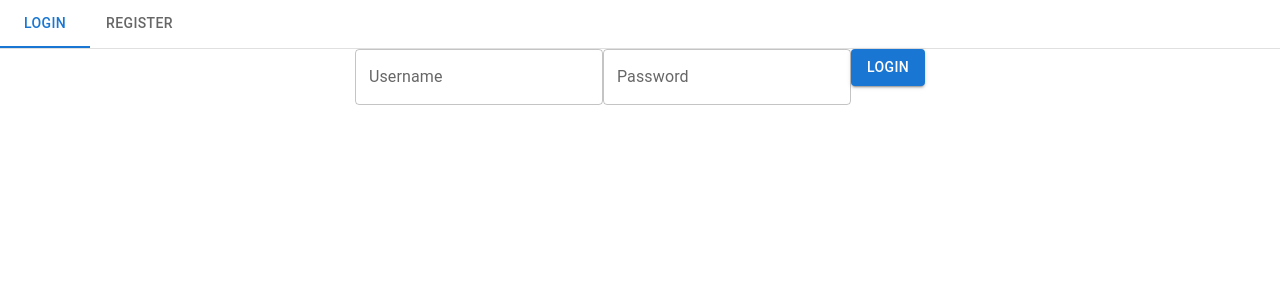
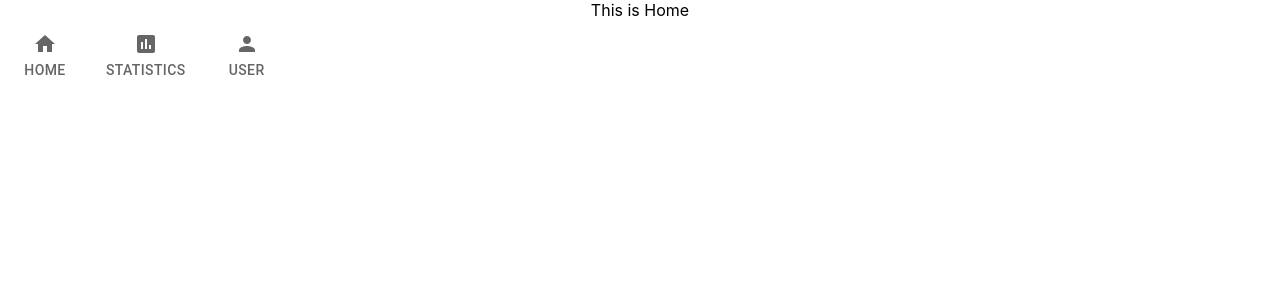
Before and after one commit to ZIchunXu/abook-ts, a React (Create React App) app: page / in a window 1280 px wide. Shown: the top 300 px of the page. Built offline with nearby package versions, Linux system fonts and the light colour scheme.

Commit message:
Create Nav Bar

```diff
--- a/package.json
+++ b/package.json
@@ -5,6 +5,7 @@
   "dependencies": {
     "@emotion/react": "^11.10.5",
     "@emotion/styled": "^11.10.5",
+    "@mui/icons-material": "^5.10.16",
     "@mui/material": "^5.10.16",
     "@testing-library/jest-dom": "^5.16.5",
     "@testing-library/react": "^13.4.0",
--- a/src/App.tsx
+++ b/src/App.tsx
@@ -1,15 +1,25 @@
-import React from 'react';
+import React, { useEffect, useState } from 'react';
 import {Route, Routes, useNavigate, useLocation} from 'react-router-dom';
-import { Login } from './pages/Login';
+import { NavBar } from './components/NavBar';
 import { routes } from './router/routes';
 import './App.css';
 
 function App() {
+  const location = useLocation();
+  const {pathname} = location;
+  const [showNav, setShowNav] = useState<boolean>(false);
+  const needNav = ['/', '/statistics', '/user'];
+
+  useEffect(() => {
+    setShowNav(needNav.includes(pathname))
+  }, [pathname]);
+
   return (
     <div className="App">
       <Routes>
         {routes.map((route) => <Route key={route.path} path={route.path} element={<route.component/>} />)}
       </Routes>
+      <NavBar showNav={showNav}/>
     </div>
   );
 }
--- a/src/components/NavBar.tsx
+++ b/src/components/NavBar.tsx
@@ -1,3 +1,42 @@
 import React, { useState, ChangeEvent, ChangeEventHandler } from "react";
-export const NavBar = () => {
-    return (<div></div>)}
+import { Tabs, Tab, SvgIconProps, Typography, Box, Alert, Button, TextField, Stack } from "@mui/material";
+import HomeIcon from '@mui/icons-material/Home';
+import PersonIcon from '@mui/icons-material/Person';
+import AssessmentIcon from '@mui/icons-material/Assessment';
+import { useLocation, useNavigate } from "react-router-dom";
+
+interface NavBarProps {
+    showNav: boolean
+}
+
+export const NavBar: React.FC<NavBarProps> = ({ showNav }) => {
+    const location = useLocation();
+    const { pathname } = location;
+    const [activeKey, setActiveKey] = useState('pathname');
+    const navigate = useNavigate();
+
+    const el = document.getElementById('navbar');
+
+    // Show nav or not
+    if (el != null) {
+          if (showNav) {
+            el.style.display = 'block';
+          } else {
+            el.style.display = 'none';
+          }
+      }
+
+    const handleChange = (event: React.SyntheticEvent, newValue: string) => {
+        // setValue(newValue);
+        setActiveKey(newValue)
+        navigate(newValue)
+    };
+
+    return (
+            <Tabs id="navbar" value={activeKey} onChange={handleChange} aria-label="icon tabs example">
+                <Tab icon={<HomeIcon />} label="home" value="/" />
+                <Tab icon={<AssessmentIcon />} label="statistics" value="/statistics" />
+                <Tab icon={<PersonIcon />} label="user" value="/user" />
+            </Tabs>
+    );
+}
--- a/src/pages/Home.tsx
+++ b/src/pages/Home.tsx
@@ -1,3 +1,3 @@
 import React, { useState, ChangeEvent, ChangeEventHandler } from "react";
 export const Home = () => {
-    return (<div></div>)}
+    return (<div>This is Home</div>)}
--- a/src/pages/Statistics.tsx
+++ b/src/pages/Statistics.tsx
@@ -1,3 +1,3 @@
 import React, { useState, ChangeEvent, ChangeEventHandler } from "react";
 export const Statistics = () => {
-    return (<div></div>)}
+    return (<div>Statistics</div>)}
--- a/src/pages/User.tsx
+++ b/src/pages/User.tsx
@@ -1,3 +1,3 @@
 import React, { useState, ChangeEvent, ChangeEventHandler } from "react";
 export const User = () => {
-    return (<div></div>)}
+    return (<div>User</div>)}
--- a/src/router/routes.tsx
+++ b/src/router/routes.tsx
@@ -1,4 +1,5 @@
 import { Login } from "../pages/Login";
+import { Home } from "../pages/Home";
 import { Statistics } from "../pages/Statistics";
 import { User } from "../pages/User";
 import { Detail } from "../pages/Detail";
@@ -8,7 +9,7 @@ import { RouteProps } from "../types/types";
 export const routes : RouteProps[] = [
     {
         path: "/",
-        component: Login
+        component: Home
     },
     {
         path: "/statistics",
```
Also changed, not shown: 1 other file (tests, documents, lock files or other folders).
